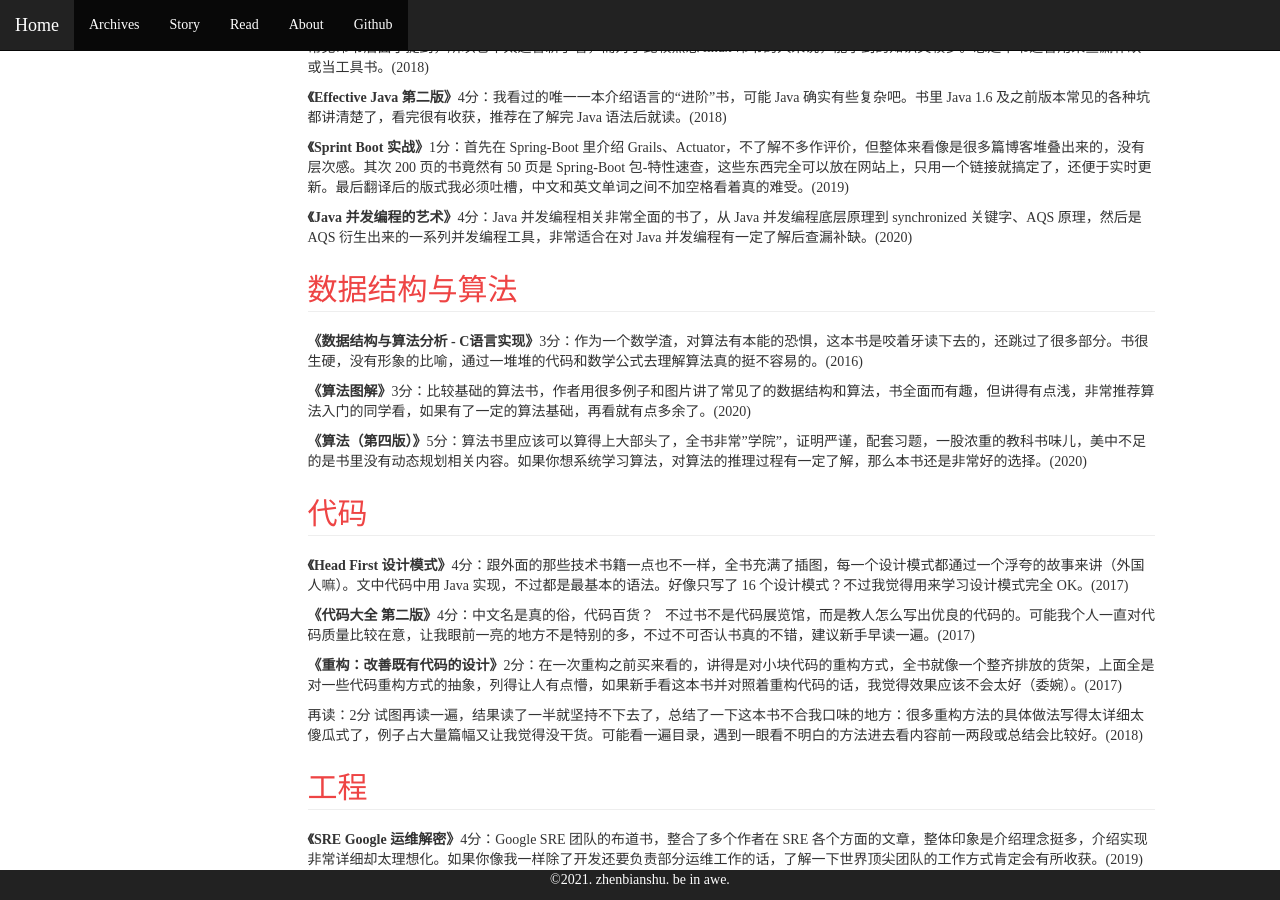
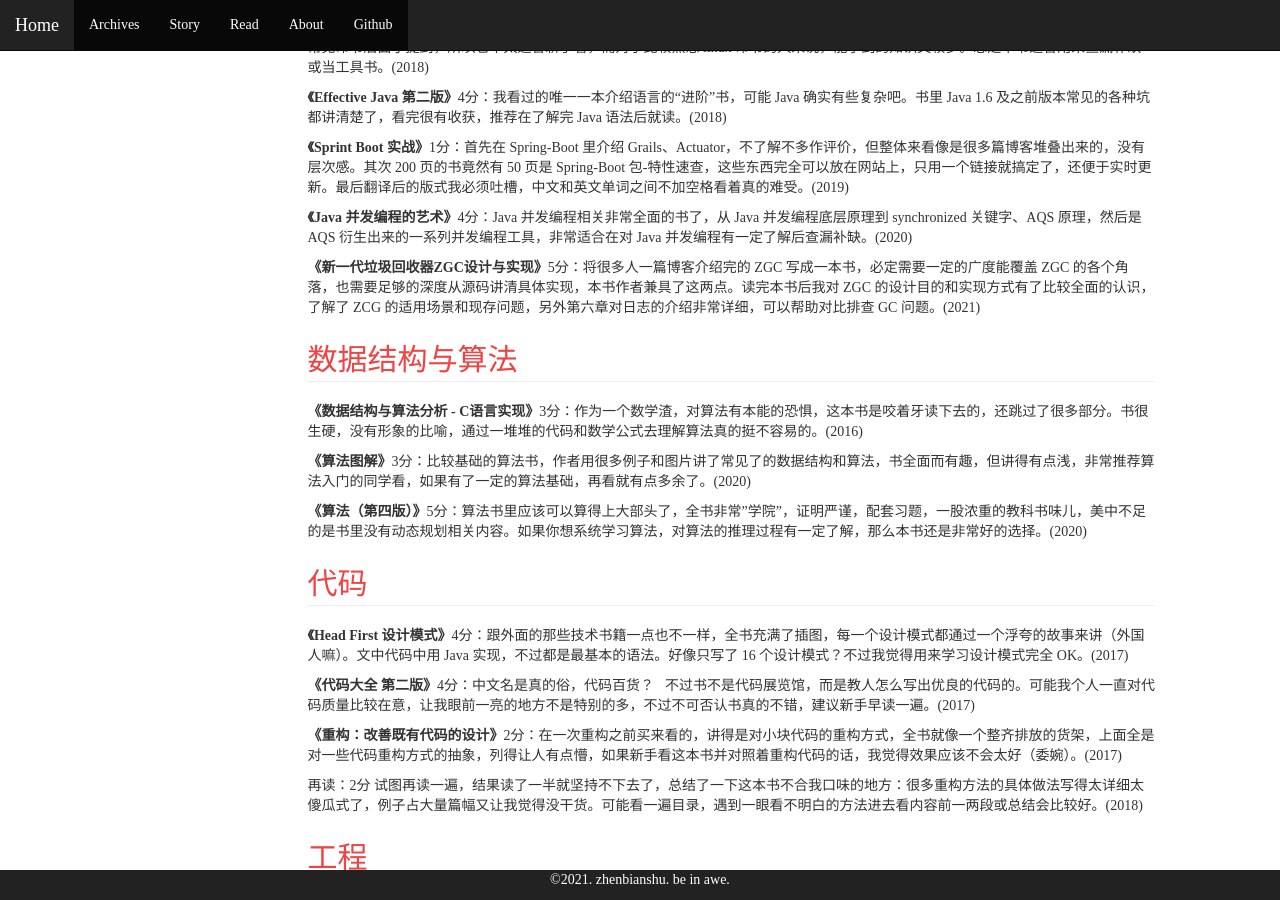
Before and after one commit to zhenbianshu/zhenbianshu.github.io, a Jekyll site: the page built from book_list.md, in a window 1280 px wide and 900 px high, scrolled down 1728 px. Built offline with Jekyll 4.4.1, drawn with Linux system fonts in a browser that asks for light colours; comment, search, counter and statistics services are not loaded.

Commit message:
add book

```diff
--- a/book_list.md
+++ b/book_list.md
@@ -65,6 +65,8 @@
 
 **《Java 并发编程的艺术》**4分：Java 并发编程相关非常全面的书了，从 Java 并发编程底层原理到 synchronized 关键字、AQS 原理，然后是 AQS 衍生出来的一系列并发编程工具，非常适合在对 Java 并发编程有一定了解后查漏补缺。(2020)
 
+**《新一代垃圾回收器ZGC设计与实现》**5分：将很多人一篇博客介绍完的 ZGC 写成一本书，必定需要一定的广度能覆盖 ZGC 的各个角落，也需要足够的深度从源码讲清具体实现，本书作者兼具了这两点。读完本书后我对 ZGC 的设计目的和实现方式有了比较全面的认识，了解了 ZCG 的适用场景和现存问题，另外第六章对日志的介绍非常详细，可以帮助对比排查 GC 问题。(2021)
+
 ## 数据结构与算法
 ---
 **《数据结构与算法分析 - C语言实现》**3分：作为一个数学渣，对算法有本能的恐惧，这本书是咬着牙读下去的，还跳过了很多部分。书很生硬，没有形象的比喻，通过一堆堆的代码和数学公式去理解算法真的挺不容易的。(2016)
```
